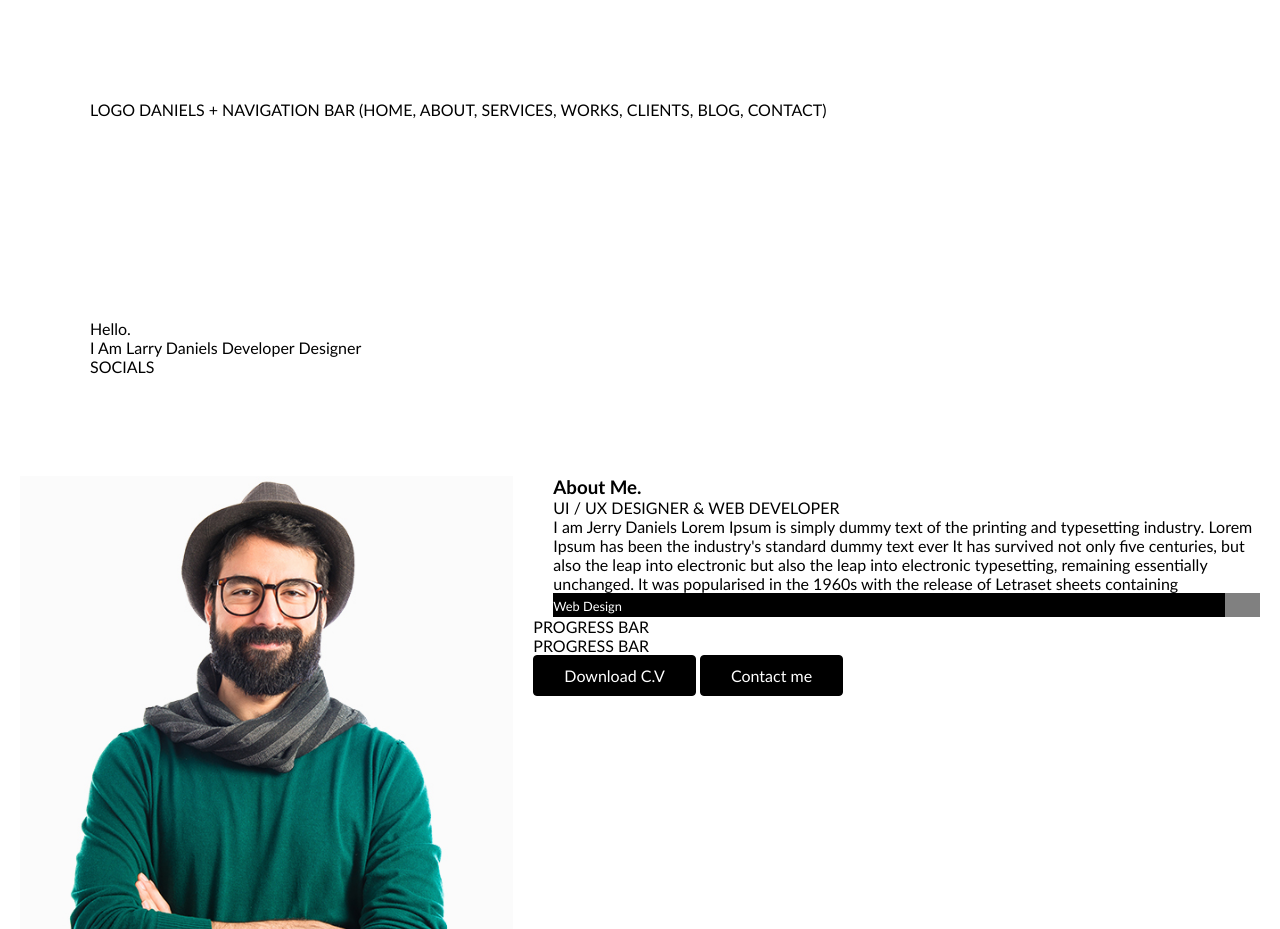
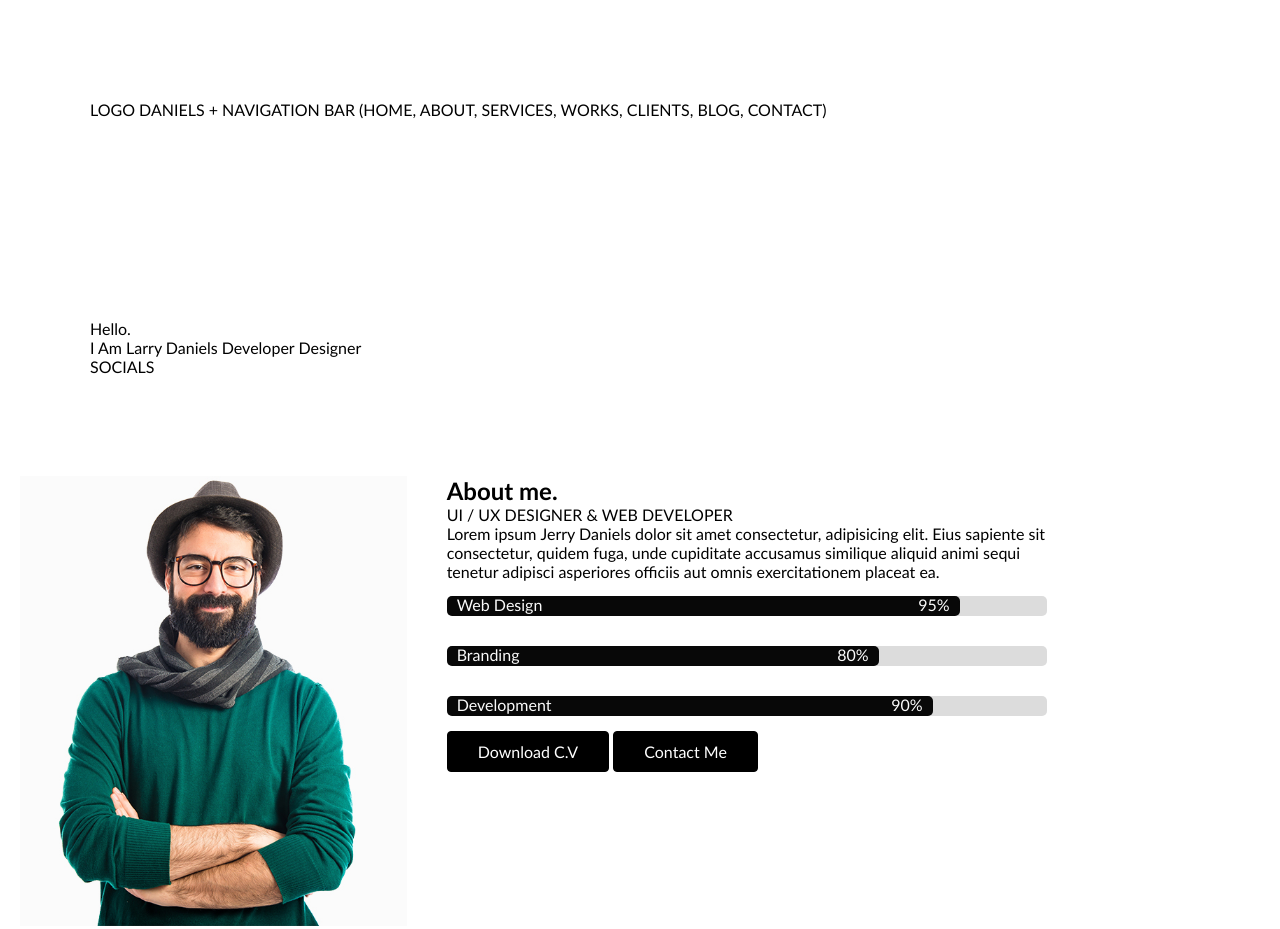
Before and after one commit to front-end-by-rimantas/30-grupe-portfolio-daniels, a website: page index.html in a window 1280 px wide. Shown: the top 929 px of the page. Drawn offline with Linux system fonts and the light colour scheme.

Commit message:
style update

```diff
--- a/css/components/progress-bar.css
+++ b/css/components/progress-bar.css
@@ -1,22 +1,56 @@
-.progress {
-    height: 1.5em;
-    width: 100%;
-    background-color: grey;
-    position: relative;
+.progress.bar{
+  width: 100%;
+  padding: 15px 0;
+}
+.progress.bar > .progress{
+  width: 100%;
+  height: 20px;
+  background-color: gainsboro;
+  border-radius: 5px;
+}
+.progress.bar > .progress > .bar > .loading {
+  width: 0%;
+  height: 100%;
+  background-color: rgb(8, 8, 8);
+  border-radius: 5px;
+
+  animation-name: loading;
+  animation-duration: 2s;
+  animation-iteration-count: 1;
+  animation-fill-mode: forwards;
+  animation-timing-function: linear;
+  animation-direction: normal;
+}
+.progress.bar > .progress > .bar > .loading > .title{
+  display: inline-block;
+  float: left;
+  margin-left: 10px;
+  font-size: 16px;
+  line-height: 18px;
+  color: rgb(250, 250, 250);
+}
+.progress.bar > .progress > .bar > .loading > .value{
+  display: inline-block;
+  float: right;
+  font-size: 16px;
+  line-height: 18px;
+  margin-right: 10px;
+  color: rgb(250, 250, 250);
+}
+.progress.bar > .text > .value{
+  float: right;
+  color: white;
+}
+  .progress.bar > .progress > .bar{
+      width: 86%;
+      height: 100%;
+      background-color: transparent;
   }
-  .progress:before {
-    content: attr(data-label);
-    font-size: 0.8em;
-    position: absolute;
-    text-align: left;
-    top: 5px;
-    left: 0;
-    right: 0;
-    color: white;
+@keyframes loading {
+  0% {
+      width: 30%;
   }
-  .progress .value {
-    background-color: black;
-    display: inline-block;
-    height: 100%;
-    text-align: right;
+  100%{
+      width: 90%
   }
+}
--- a/index.html
+++ b/index.html
@@ -33,41 +33,55 @@
     <!-- HERO END -->
 
     <!-- ABOUT ME START -->
-    <section class="cointainer">
+    <section class="cointainer about me">
         <div class="row">
-            <img class="col-12 col-lg-5" src="./img/hero-hipster.jpg" alt="Picture of Daniels">
-            <div class="col-12 col-lg-7">
-                <h3>About Me.</h3>
+            <img class="col-12 col-lg-4" src="./img/hero-hipster.jpg" alt="Picture of Daniels">
+            <div class="col-12 col-lg-6">
+      <div class="row">
+          <h1>About me.</h1>
           <p>UI / UX DESIGNER & WEB DEVELOPER</p>
-                <p>I am Jerry Daniels Lorem Ipsum is simply dummy text of the printing and typesetting industry. Lorem Ipsum has been the industry's standard dummy text ever It has survived not only five centuries, but also the leap into electronic but also
-                    the leap into electronic typesetting, remaining essentially unchanged. It was popularised in the 1960s with the release of Letraset sheets containing</p>
-                 <div class="progress" data-label="Web Design">
-                        <span class="value" style="width:95%;"></span>
+          <p>Lorem ipsum <span>Jerry Daniels</span> dolor sit amet consectetur, adipisicing elit. Eius sapiente sit consectetur, quidem fuga, unde cupiditate accusamus similique aliquid animi sequi tenetur adipisci asperiores officiis aut omnis exercitationem placeat ea.</p>
+          <div class="progress bar">
+              <div class="progress">
+                  <div class="bar" style="width:95%;">
+                  <div class="loading">
+                          <div class="title">Web Design</div>
+                          <div class="value">95%</div>
                   </div>
                   </div>
-                <div class="progress-bar"> PROGRESS BAR </div>
-                <div class="progress-bar"> PROGRESS BAR </div>
-                <div class="button">Download C.V</div>
-                <div class="button">Contact me</div>
+
               </div>
           </div>
-    </section>
-    <!-- ABOUT ME END -->
+          <div class="progress bar">
+              <div class="progress">
+                  <div class="bar" style="width:80%;">
+                  <div class="loading">
+                          <div class="title">Branding</div>
+                          <div class="value">80%</div>
+                  </div>
+                  </div>
 
-    <!-- SERVICES START -->
-    <section class="container">
-        <div class="row">
-            <h2 class="col-12">Services.</h2>
               </div>
-        <div class="row">
-            <div class="col-12 col-md-6 col-lg-4">Web Design</div>
-            <div class="col-12 col-md-6 col-lg-4">Branding</div>
-            <div class="col-12 col-md-6 col-lg-4">Development</div>
-            <div class="col-12 col-md-6 col-lg-4">Creative Design</div>
-            <div class="col-12 col-md-6 col-lg-4">Fully Responsive</div>
-            <div class="col-12 col-md-6 col-lg-4">Retina Ready</div>
           </div>
-    </section>
+          <div class="progress bar">
+              <div class="progress">
+                  <div class="bar" style="width:90%;">
+                  <div class="loading">
+                          <div class="title">Development</div>
+                          <div class="value">90%</div>
+                  </div>
+                  </div>
+
+              </div>
+          </div>
+          <div class="button">
+              Download C.V
+          </div>
+          <div class="button">
+              Contact Me
+          </div>
+      </div>
+</div>
     <!-- SERVICES END -->
 
     <!-- PORTFOLIO START -->
```
Also changed, not shown: css/components/about-me.css (added, +47 -0 lines). Lines whose indentation alone changed are shown as unchanged.
